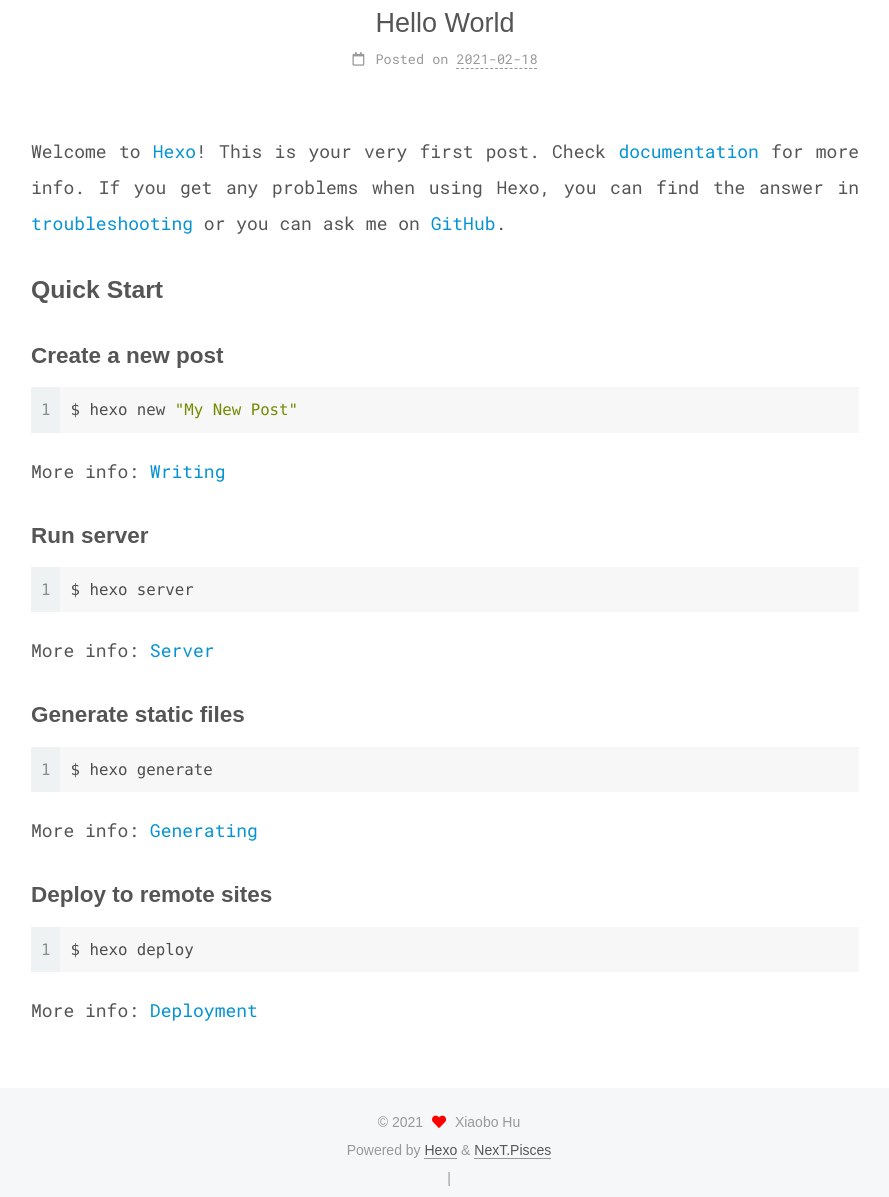
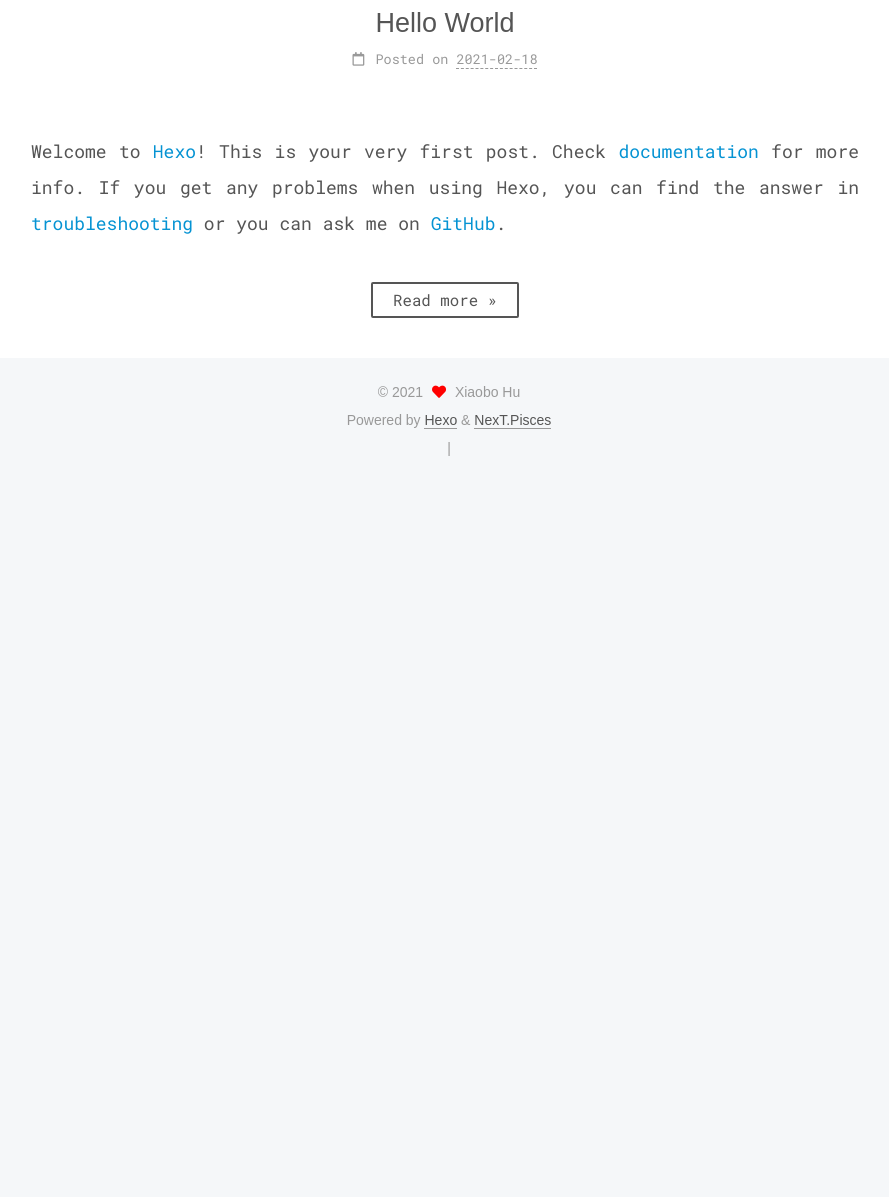
Before and after one commit to shiningalehxb/shiningalehxb.github.io, a plain HTML site: page index.html in a window 1280 px wide. Shown: the part 945-2142 px from the top of the page, without its empty margins (321-1210 px from the left). After the commit the page ends 1427 px from the top, so only its background shows below. Drawn offline with nearby package versions, Linux system fonts and the light colour scheme; some packages are replaced by stand-ins of ours; a script that the page names is missing.

Commit message:
Site updated: 2021-02-18 23:32:46

```diff
--- a/css/main.css
+++ b/css/main.css
@@ -1168,7 +1168,7 @@
 }
 .links-of-author a::before,
 .links-of-author span.exturl::before {
-  background: #82ffff;
+  background: #f9ff11;
   border-radius: 50%;
   content: ' ';
   display: inline-block;
--- a/index.html
+++ b/index.html
@@ -307,7 +307,8 @@
               </span>
               <span class="post-meta-item-text">Posted on</span>
 
-              <time title="Created: 2021-02-18 13:40:15" itemprop="dateCreated datePublished" datetime="2021-02-18T13:40:15+08:00">2021-02-18</time>
+
+              <time title="Created: 2021-02-18 13:40:15 / Modified: 23:31:56" itemprop="dateCreated datePublished" datetime="2021-02-18T13:40:15+08:00">2021-02-18</time>
             </span>
 
 
@@ -322,14 +323,13 @@
 
 
           <p>Welcome to <a target="_blank" rel="noopener" href="https://hexo.io/">Hexo</a>! This is your very first post. Check <a target="_blank" rel="noopener" href="https://hexo.io/docs/">documentation</a> for more info. If you get any problems when using Hexo, you can find the answer in <a target="_blank" rel="noopener" href="https://hexo.io/docs/troubleshooting.html">troubleshooting</a> or you can ask me on <a target="_blank" rel="noopener" href="https://github.com/hexojs/hexo/issues">GitHub</a>.</p>
-<h2 id="Quick-Start"><a href="#Quick-Start" class="headerlink" title="Quick Start"></a>Quick Start</h2><h3 id="Create-a-new-post"><a href="#Create-a-new-post" class="headerlink" title="Create a new post"></a>Create a new post</h3><figure class="highlight bash"><table><tr><td class="gutter"><pre><span class="line">1</span><br></pre></td><td class="code"><pre><span class="line">$ hexo new <span class="string">&quot;My New Post&quot;</span></span><br></pre></td></tr></table></figure>
-<p>More info: <a target="_blank" rel="noopener" href="https://hexo.io/docs/writing.html">Writing</a></p>
-<h3 id="Run-server"><a href="#Run-server" class="headerlink" title="Run server"></a>Run server</h3><figure class="highlight bash"><table><tr><td class="gutter"><pre><span class="line">1</span><br></pre></td><td class="code"><pre><span class="line">$ hexo server</span><br></pre></td></tr></table></figure>
-<p>More info: <a target="_blank" rel="noopener" href="https://hexo.io/docs/server.html">Server</a></p>
-<h3 id="Generate-static-files"><a href="#Generate-static-files" class="headerlink" title="Generate static files"></a>Generate static files</h3><figure class="highlight bash"><table><tr><td class="gutter"><pre><span class="line">1</span><br></pre></td><td class="code"><pre><span class="line">$ hexo generate</span><br></pre></td></tr></table></figure>
-<p>More info: <a target="_blank" rel="noopener" href="https://hexo.io/docs/generating.html">Generating</a></p>
-<h3 id="Deploy-to-remote-sites"><a href="#Deploy-to-remote-sites" class="headerlink" title="Deploy to remote sites"></a>Deploy to remote sites</h3><figure class="highlight bash"><table><tr><td class="gutter"><pre><span class="line">1</span><br></pre></td><td class="code"><pre><span class="line">$ hexo deploy</span><br></pre></td></tr></table></figure>
-<p>More info: <a target="_blank" rel="noopener" href="https://hexo.io/docs/one-command-deployment.html">Deployment</a></p>
+          <!--noindex-->
+            <div class="post-button">
+              <a class="btn" href="/2021/02/18/hello-world/#more" rel="contents">
+                Read more &raquo;
+              </a>
+            </div>
+          <!--/noindex-->
 
 
     </div>
```
Also changed, not shown: 2021/02/18/hello-world/index.html (+6 -4 lines).
